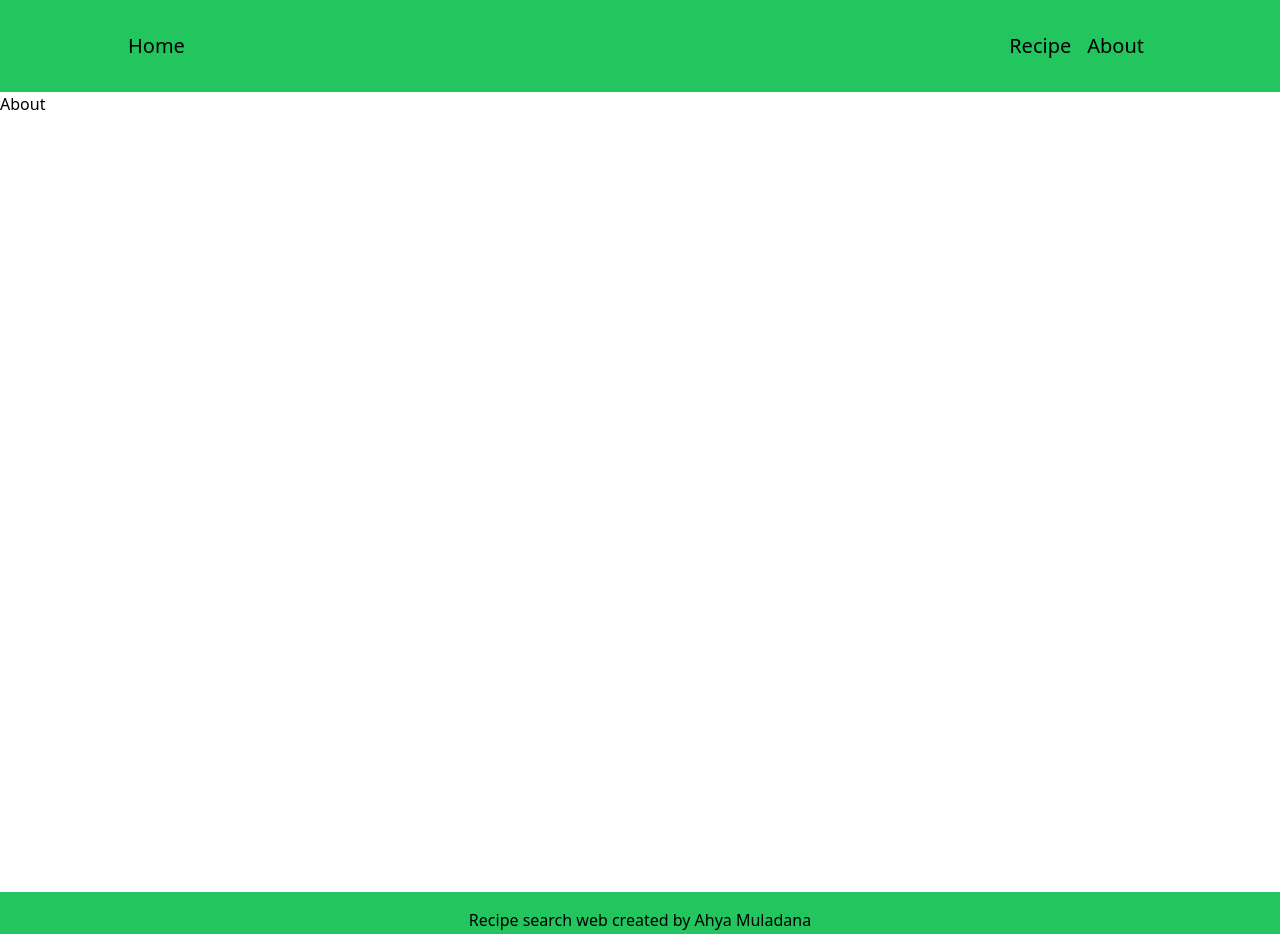
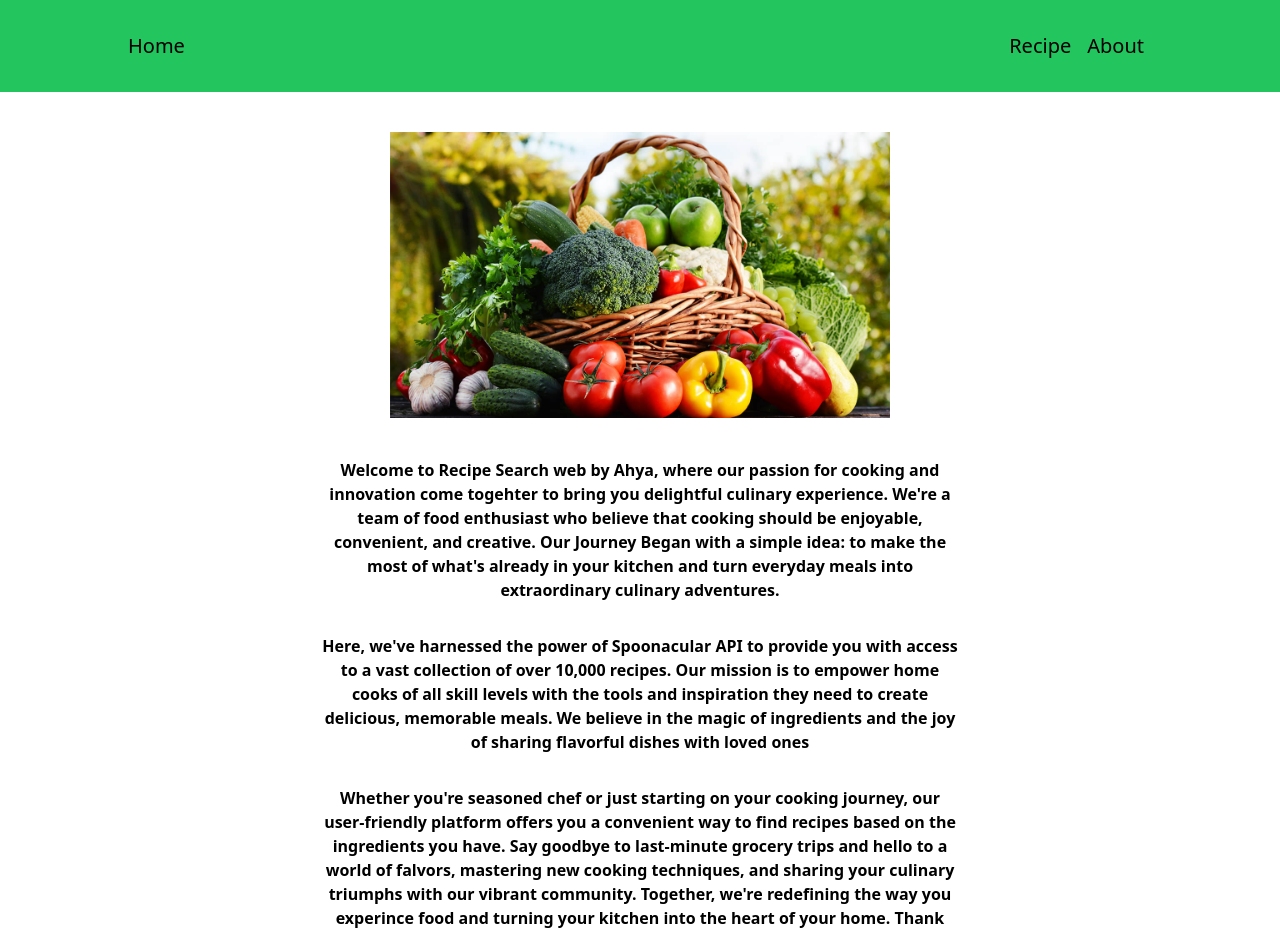
Before and after one commit to regangiri/recipe-finder, a Next.js app: page /about in a window 1280 px wide. Shown: the top 934 px of the page. Built offline with nearby package versions, Linux system fonts and the light colour scheme.

Commit message:
feed: about page

```diff
--- a/src/pages/about/index.jsx
+++ b/src/pages/about/index.jsx
@@ -1,8 +1,38 @@
 import DefaultLayout from "@/layouts/DefaultLayout";
+import Image from "next/image";
 import React from "react";
 
 const About = () => {
-  return <div className="w-full min-h-screen">About</div>;
+  return (
+    <div className="flex flex-col items-center">
+      <img
+        src="assets/sayuran.jpg"
+        alt="sayuran"
+        width={500}
+        height={500}
+        className="my-10"
+      />
+      <div className="w-full min-h-[60vh] text-center px-80  text font-bold content-center flex-col items-center">
+        <p>
+          {
+            "Welcome to Recipe Search web by Ahya, where our passion for cooking and innovation come togehter to bring you delightful culinary experience. We're a team of food enthusiast who believe that cooking should be enjoyable, convenient, and creative. Our Journey Began with a simple idea: to make the most of what's already in your kitchen and turn everyday meals into extraordinary culinary adventures."
+          }
+        </p>
+
+        <p className="my-8">
+          {
+            "Here, we've harnessed the power of Spoonacular API to provide you with access to a vast collection of over 10,000 recipes. Our mission is to empower home cooks of all skill levels with the tools and inspiration they need to create delicious, memorable meals. We believe in the magic of ingredients and the joy of sharing flavorful dishes with loved ones"
+          }
+        </p>
+
+        <p>
+          {
+            "Whether you're seasoned chef or just starting on your cooking journey, our user-friendly platform offers you a convenient way to find recipes based on the ingredients you have. Say goodbye to last-minute grocery trips and hello to a world of falvors, mastering new cooking techniques, and sharing your culinary triumphs with our vibrant community. Together, we're redefining the way you experince food and turning your kitchen into the heart of your home. Thank you for being a part of our culinary adventure. Happy cooking!"
+          }
+        </p>
+      </div>
+    </div>
+  );
 };
 
 About.getLayout = (page) => {
```
Also changed, not shown: public/assets/sayuran.jpg (added).
